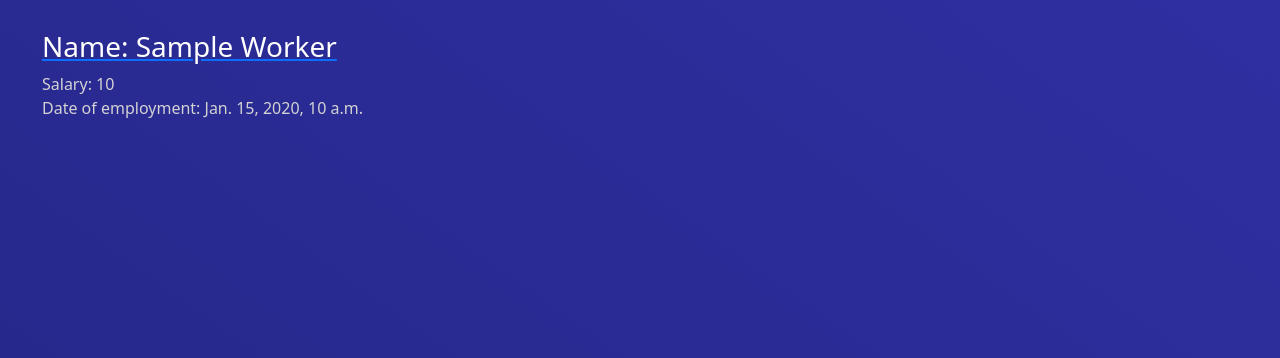
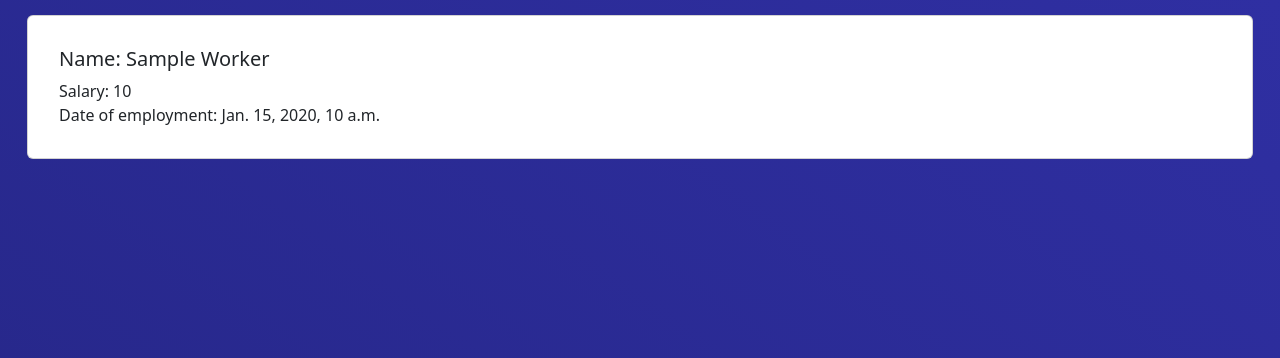
Before and after one commit to idmp152/abz-agency-task, a Django app: page /workers/ in a window 1280 px wide. Shown: the part 62-420 px from the top of the page. Run offline with Django 4.2, Linux system fonts and the light colour scheme; tables that the repository leaves empty hold one stand-in row (values such as "Sample post").

Commit message:
Worker cards added

```diff
--- a/abzagencytask/workers/static/workers/css/style.css
+++ b/abzagencytask/workers/static/workers/css/style.css
@@ -23,7 +23,7 @@ html, body {
     font-size: 15pt !important;
 }
 
-.worker-col {
+.worker-card {
     margin: 15px;
     padding: 15px;
 }
--- a/abzagencytask/workers/templates/workers/base.html
+++ b/abzagencytask/workers/templates/workers/base.html
@@ -13,6 +13,16 @@
     <title>Workers</title>
 </head>
 <body>
+    <nav class="navbar navbar-expand-lg navbar-dark bg-dark">
+        <div class="container-fluid">
+          <span class="navbar-brand mb-0 h1">Uew & Co Ltd.</span>
+          <div class="navbar-nav">
+            <a class="nav-link active" aria-current="page" href="/workers">Home</a>
+            <a class="nav-link" href="/admin">Admin</a>
+            <a class="nav-link active" href="#">Login</a>
+          </div>
+        </div>
+      </nav>
     {% block content %}
     {% endblock %}
 </body>
--- a/abzagencytask/workers/templates/workers/index.html
+++ b/abzagencytask/workers/templates/workers/index.html
@@ -1,30 +1,26 @@
 {% extends 'workers/base.html' %}
 
 {% block content %}
-<nav class="navbar navbar-expand-lg navbar-dark bg-dark">
-  <div class="container-fluid">
-    <span class="navbar-brand mb-0 h1">Uew & Co Ltd.</span>
-    <div class="navbar-nav">
-      <a class="nav-link active" aria-current="page" href="/workers">Home</a>
-      <a class="nav-link" href="/admin">Admin</a>
-      <a class="nav-link active" href="#">Login</a>
+<div class="container-fluid main">
+  <div class="row">
+  {% for p in posts %}
+    <div class="col">
+      <div class="card worker-card">
+        {% if person.image %}
+        <img src="{{ p.photo.url }}" class="card-img-top">
+        {% endif %}
+        <div class="card-body">
+          <a href="{{ p.get_absolute_url }}"></a>
+          <h5 class="card-title">Name: {{ p.name|title }}</h5></a>
+          <p class="card-text">Salary: {{ p.salary_amount }}<br>
+            Date of employment: {{ p.date_employ }}</p>
+        </div>
+      </div>
     </div>
-  </div>
-</nav>
-<div class="container-fluid main">
-  <div>
-    <div class="row"></div>
-    {% for p in posts %}
-      <div class="col worker-col">
-        <a href="{{ p.get_absolute_url }}" ><h3 class="worker-name">Name: {{ p.name|title }}</h3></a>
-        <p class="worker-info">Salary: {{ p.salary_amount }}<br>
-          Date of employment: {{ p.date_employ }}</p>
-      </div>
-    {% endfor %}
-    </div>
-    {% if remaining > 0 %}
-      <h3>And {{ remaining }} more employees</h4>
-    {% endif %}
+  {% endfor %}
   </div>
 </div>
+{% if remaining > 0 %}
+<h3>And {{ remaining }} more employees</h4>
+{% endif %}
 {% endblock %}
```
